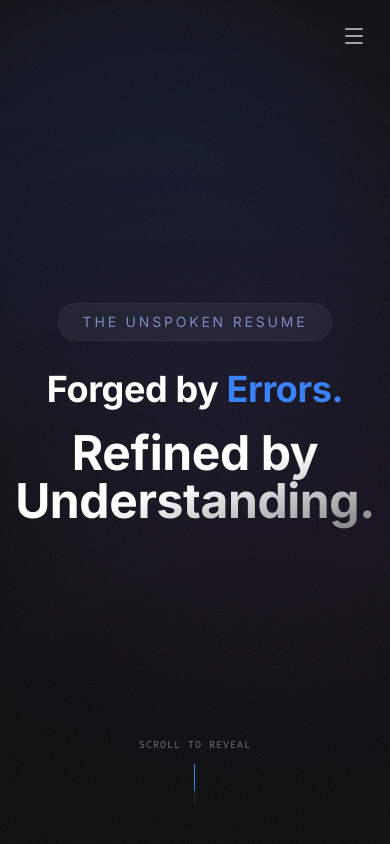
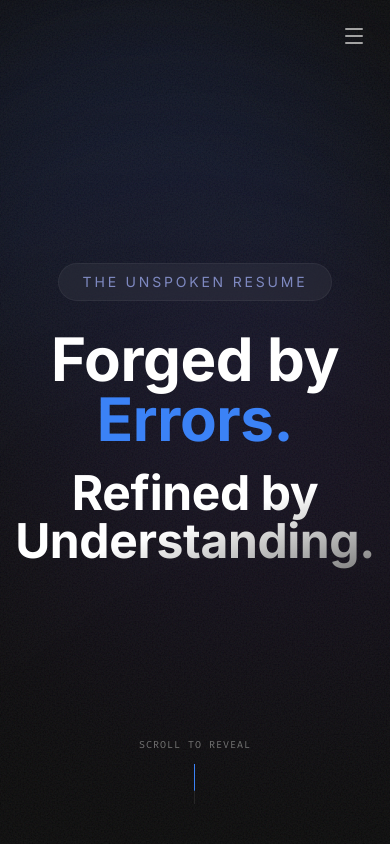
Before and after one commit to ankitkuniyal/The-Unspoken-Resume, a React (Vite) app: page / in a window 390 px wide. Shown: the top 844 px of the page. Built offline with nearby package versions, Linux system fonts and the light colour scheme.

Commit message:
Fix Heading

```diff
--- a/src/components/story/HeroSection.jsx
+++ b/src/components/story/HeroSection.jsx
@@ -64,7 +64,7 @@ const HeroSection = () => {
           <h1 className="flex flex-col items-center justify-center space-y-2 font-sans font-bold leading-none tracking-tight text-white">
             <div className="overflow-hidden py-2">
               <motion.span
-                className="block text-4xl md:text-5xl lg:text-[8rem]"
+                className="block text-6xl md:text-7xl lg:text-[8rem]"
                 initial={{ y: "100%" }}
                 animate={{ y: 0 }}
                 transition={{ duration: 1, delay: 0.4, ease: [0.16, 1, 0.3, 1] }}
```
